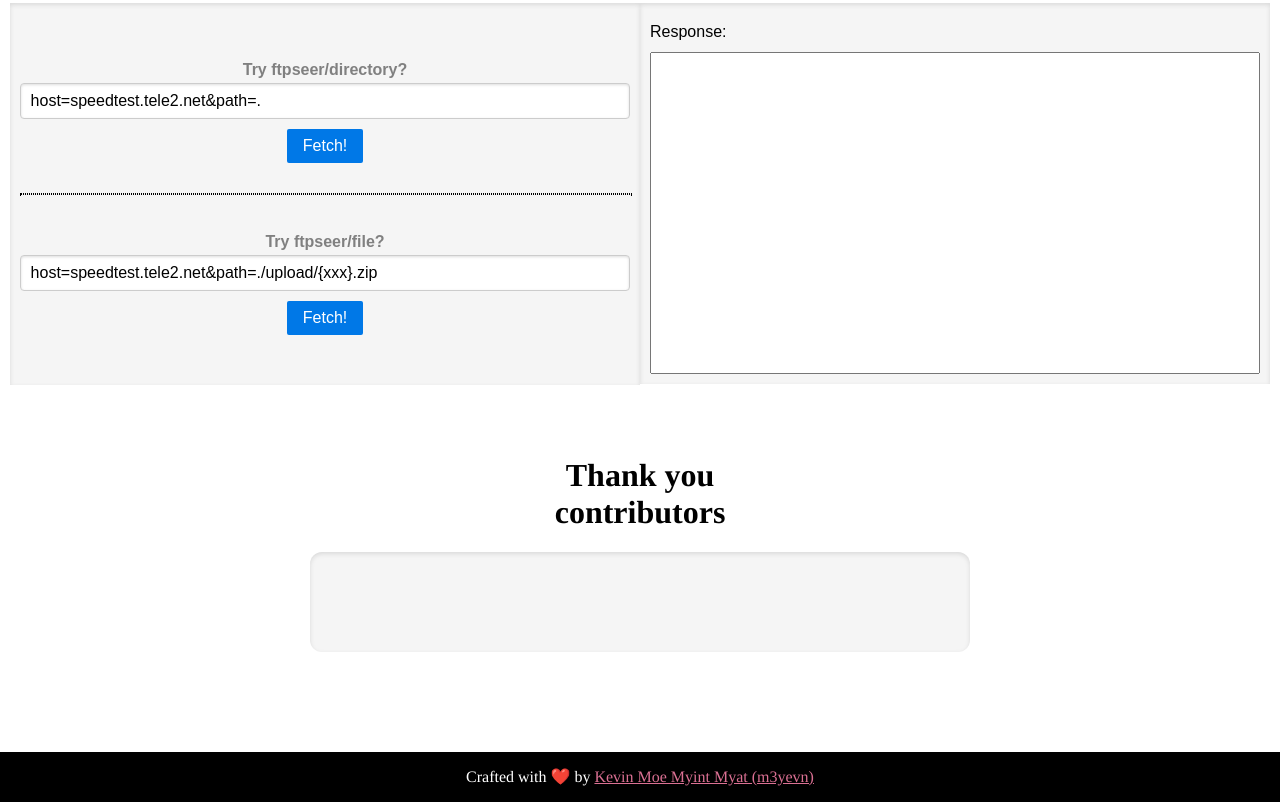
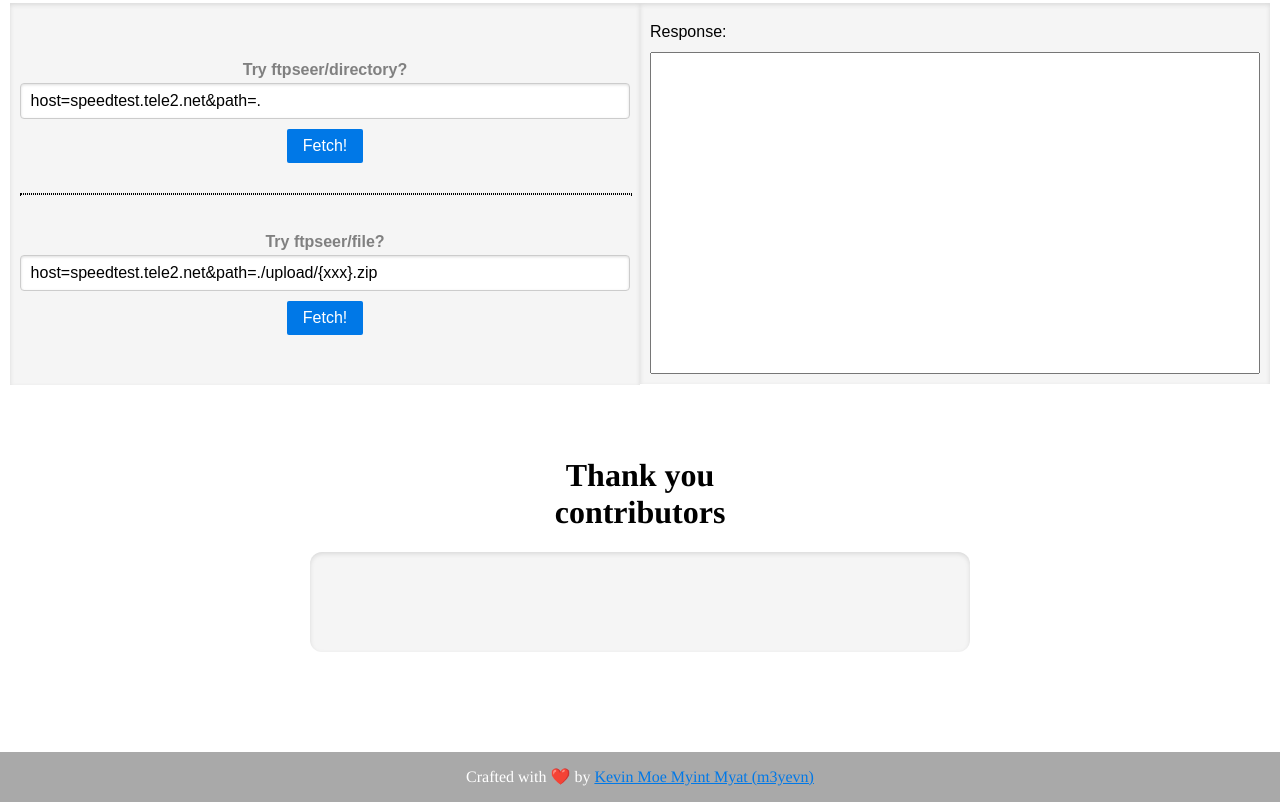
Before and after one commit to m3yevn/ftp-seer-api, a website: page public/index.html in a window 1280 px wide. Shown: the part 1186-1988 px from the top of the page. Drawn offline with nearby package versions, Linux system fonts and the light colour scheme; no server answers.

Commit message:
🍭 Change footer color

```diff
--- a/public/main.css
+++ b/public/main.css
@@ -245,12 +245,12 @@ footer {
   display: flex;
   justify-content: center;
   align-items: center;
-  background-color: black;
+  background-color: darkgrey;
   color: white;
 }
 
 footer a {
-  color: palevioletred;
+  color: var(--primary);
 }
 
 .subtitle {
```
